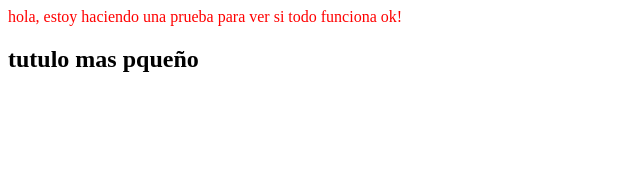
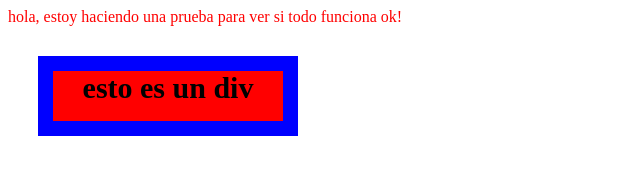
Before and after one commit to LeanBert/Html-Css-Xacademy-, a plain HTML site: page archivo html/index.html in a window 1280 px wide. Shown: the whole page, without its empty margins (0-640 px from the left). Drawn offline with Linux system fonts and the light colour scheme.

Commit message:
cambios de prueba

```diff
--- a/archivo css - estilos/estilos.css
+++ b/archivo css - estilos/estilos.css
@@ -1,3 +1,15 @@
 .saludo{
     color: red;
 }
+
+.div{
+    background-color: red;
+    margin: 30px;
+    border: 15px solid blue;
+    color: black;
+    font-weight: bolder;
+    width: 230px;
+    height: 50px;
+    text-align: center;
+    font-size: 30px;
+}
--- a/archivo html/index.html
+++ b/archivo html/index.html
@@ -15,7 +15,7 @@
 
     <div class="saludo">hola, estoy haciendo una prueba para ver si todo funciona ok!</div>
 
-    <h2>tutulo mas pqueño</h2>
+    <div class="div">esto es un div</div>
 
 </body>
 </html>
```
